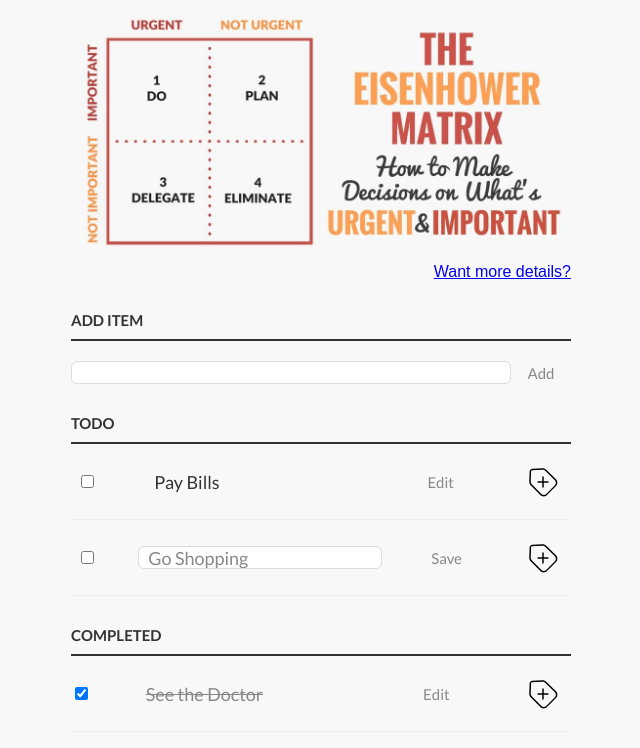
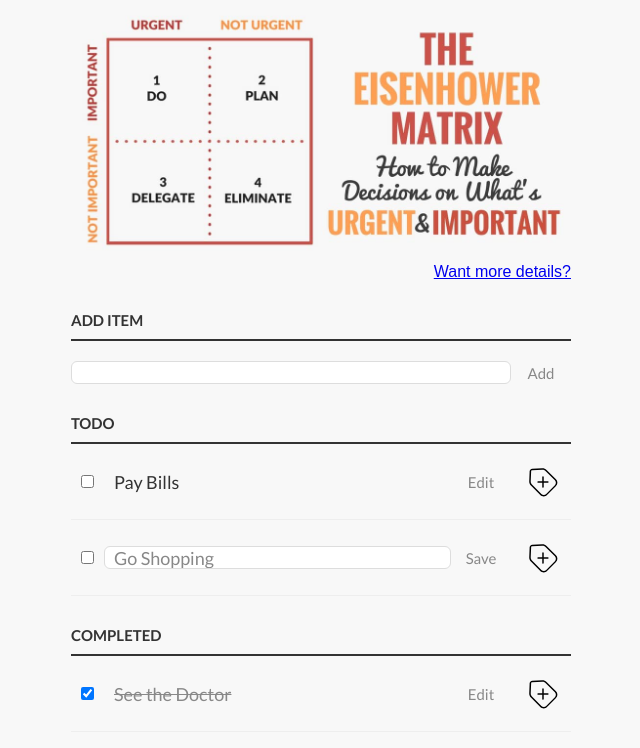
Before and after one commit to LesiaUKR/clean-code-s1e1, a plain HTML site: page index.html in a window 1280 px wide. Shown: the whole page, without its empty margins (319-959 px from the left). Drawn offline with Linux system fonts and the light colour scheme.

Commit message:
fix(advanced-1.2): add alt for img, corrected selectors in css file"

```diff
--- a/index.html
+++ b/index.html
@@ -29,7 +29,7 @@
         <h2 class="task_section-title add_section-title">Add Item</h2>
         <div class="task_section-wrapper">
           <input
-            class="task_section-input input_new-task"
+            class="task_item-input input_new-task"
             id="new-task"
             type="text"
           />
@@ -45,7 +45,7 @@
             <input class="task_item-input" type="text" />
             <button class="task_btn task_btn-edit">Edit</button>
             <button class="task_btn task_btn-delete">
-              <img src="./remove.svg" />
+              <img src="./remove.svg" alt="Delete button" />
             </button>
           </li>
           <li class="task_item edit-mode">
@@ -63,10 +63,8 @@
         <h2 class="task_section-title">Completed</h2>
         <ul class="task_list" id="completed-tasks">
           <li class="task_item">
-            <input type="checkbox" checked />
-            <label class="task_item-label completed_label"
-              >See the Doctor</label
-            >
+            <input class="task_item-checkbox" type="checkbox" checked />
+            <label class="task_item-label">See the Doctor</label>
             <input type="text" class="task" />
             <button class="task_btn task_btn-edit">Edit</button>
             <button class="task_btn task_btn-delete">
--- a/style.css
+++ b/style.css
@@ -50,12 +50,6 @@
   margin: 0 auto 0;
 }
 
-.task_section-input {
-  width: 56%;
-  display: inline-block;
-  flex-grow: 1;
-}
-
 .task_section-wrapper {
   display: flex;
 }
@@ -85,7 +79,7 @@
   text-transform: uppercase;
 }
 
-input[type="text"] {
+.task_item-input {
   margin: 0;
   font-size: 18px;
   line-height: 18px;
@@ -96,9 +90,12 @@
   border-radius: 6px;
   font-family: Lato, sans-serif;
   color: #888;
+  width: 56%;
+  display: inline-block;
+  flex-grow: 1;
 }
 
-input[type="text"]:focus {
+.task_item-input:focus {
   color: #333;
 }
 
@@ -136,9 +133,11 @@
   box-sizing: border-box;
   font-size: 18px;
   width: 226px;
+  display: inline-block;
+  flex-grow: 1;
 }
 
-.task_item > input[type="text"] {
+.task_item > .task_item-input {
   width: 226px;
 }
 
```
